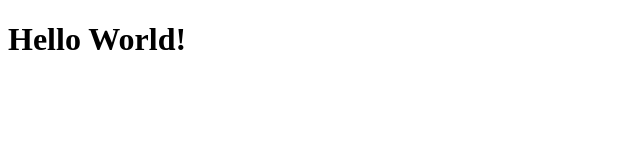
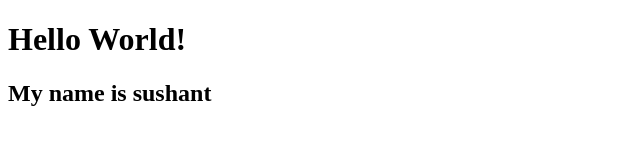
Before and after one commit to slevano1/sushimadeeasy.github.io, a plain HTML site: page index.html in a window 1280 px wide. Shown: the whole page, without its empty margins (0-640 px from the left). Drawn offline with Linux system fonts and the light colour scheme.

Commit message:
2nd push

```diff
--- a/index.html
+++ b/index.html
@@ -5,5 +5,6 @@
 </head>
 <body>
 	<h1>Hello World!</h1>
+	<h2>My name is sushant</h2>
 </body>
 </html>
```
